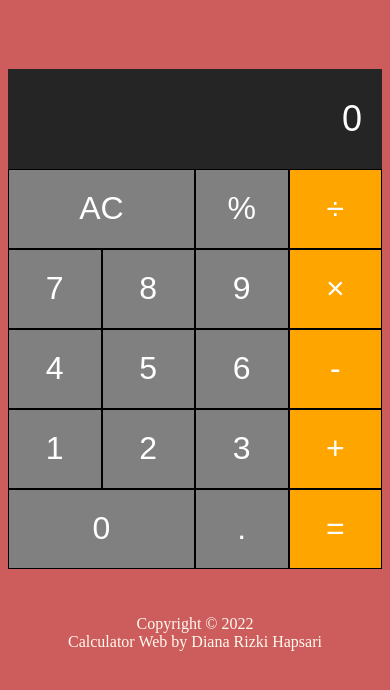
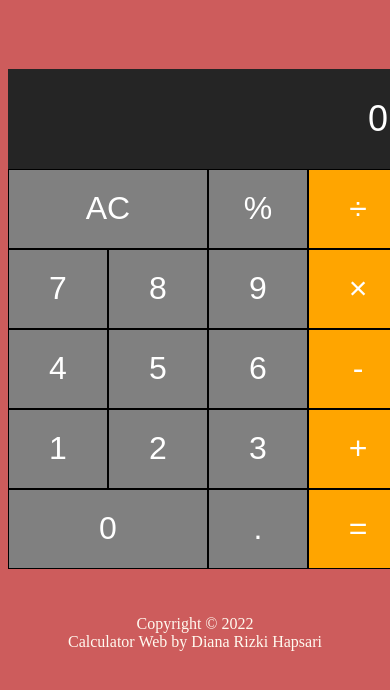
Before and after one commit to dianarizki/dianarizki.github.io, a plain HTML site: page index.html in a window 390 px wide. Shown: the part 126-816 px from the top of the page. Drawn offline with Linux system fonts and the light colour scheme.

Commit message:
Update stylesheet.css

```diff
--- a/stylesheet.css
+++ b/stylesheet.css
@@ -14,15 +14,7 @@ body {
     width: 400px;
 }
 
-@media (max-width: 1000px) {
-        .Calculator {width: 50%}
-    }
 
-    @media (max-width: 670px) {
-        .Calculator {
-          width: 100%;
-        }
-}
 .Calculator-screen {
     width: 100%;
     height: 100px;
```
